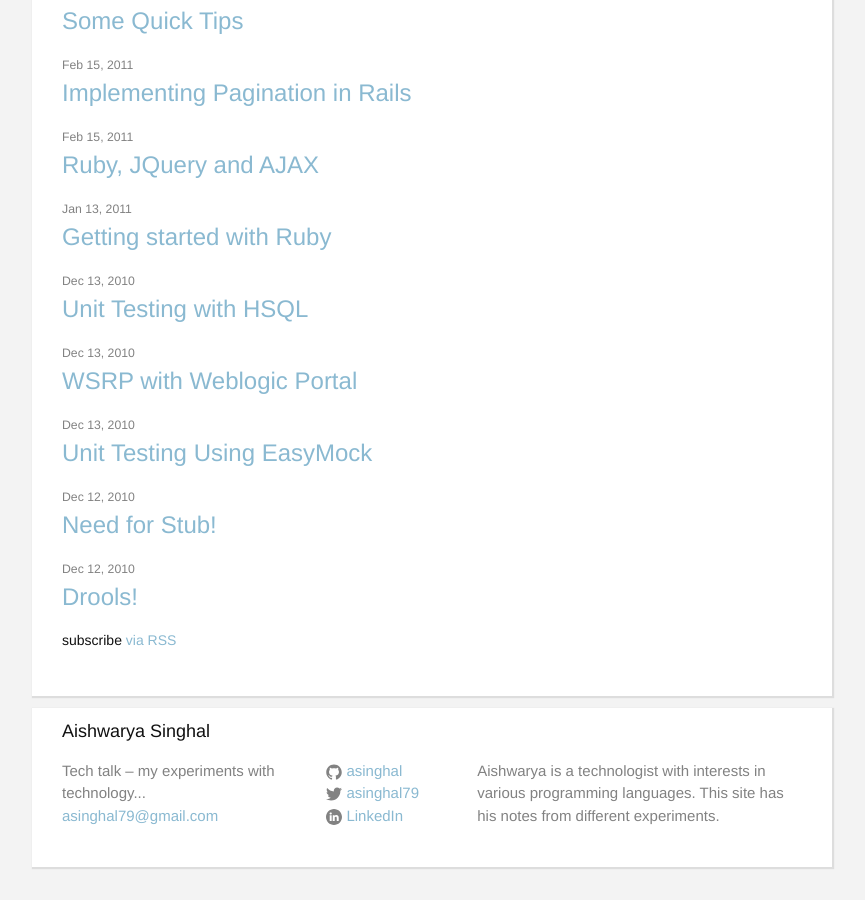
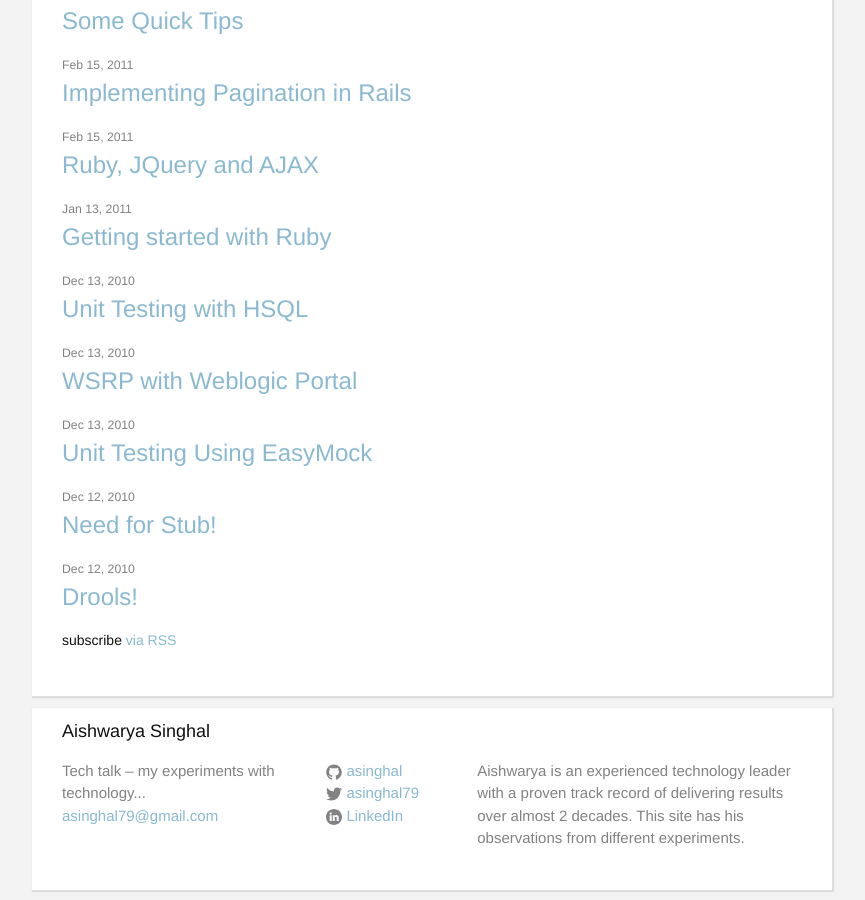
Before and after one commit to asinghal/asinghal.github.io, a Jekyll site: the page built from index.html, in a window 1280 px wide and 900 px high, scrolled down 8619 px. Shown: the whole window, without its empty margins (208-1073 px from the left). Built offline with Jekyll 4.4.1, drawn with Linux system fonts in a browser that asks for light colours; comment, search, counter and statistics services are not loaded; before the commit the page ends 9496 px from its top, so only the background shows below that.

Commit message:
updated footer

```diff
--- a/_config.yml
+++ b/_config.yml
@@ -1,7 +1,7 @@
 # Site settings
 title: Tech talk – my experiments with technology...
 email: asinghal79@gmail.com
-description: Aishwarya is a technologist with interests in various programming languages. This site has his notes from different experiments.
+description: Aishwarya is an experienced technology leader with a proven track record of delivering results over almost 2 decades. This site has his observations from different experiments.
 baseurl: "" # the subpath of your site, e.g. /blog/
 url: "http://asinghal.github.io" # the base hostname & protocol for your site
 twitter_username: asinghal79
```
